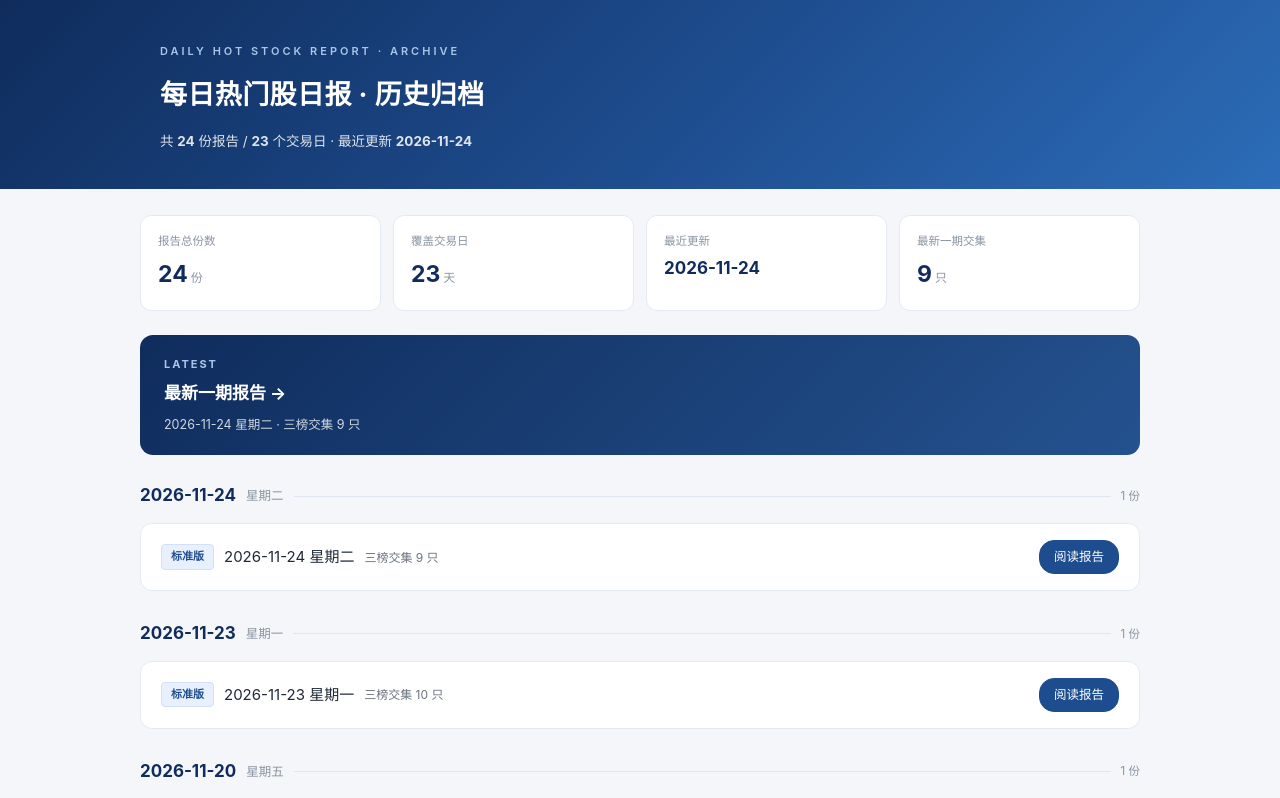
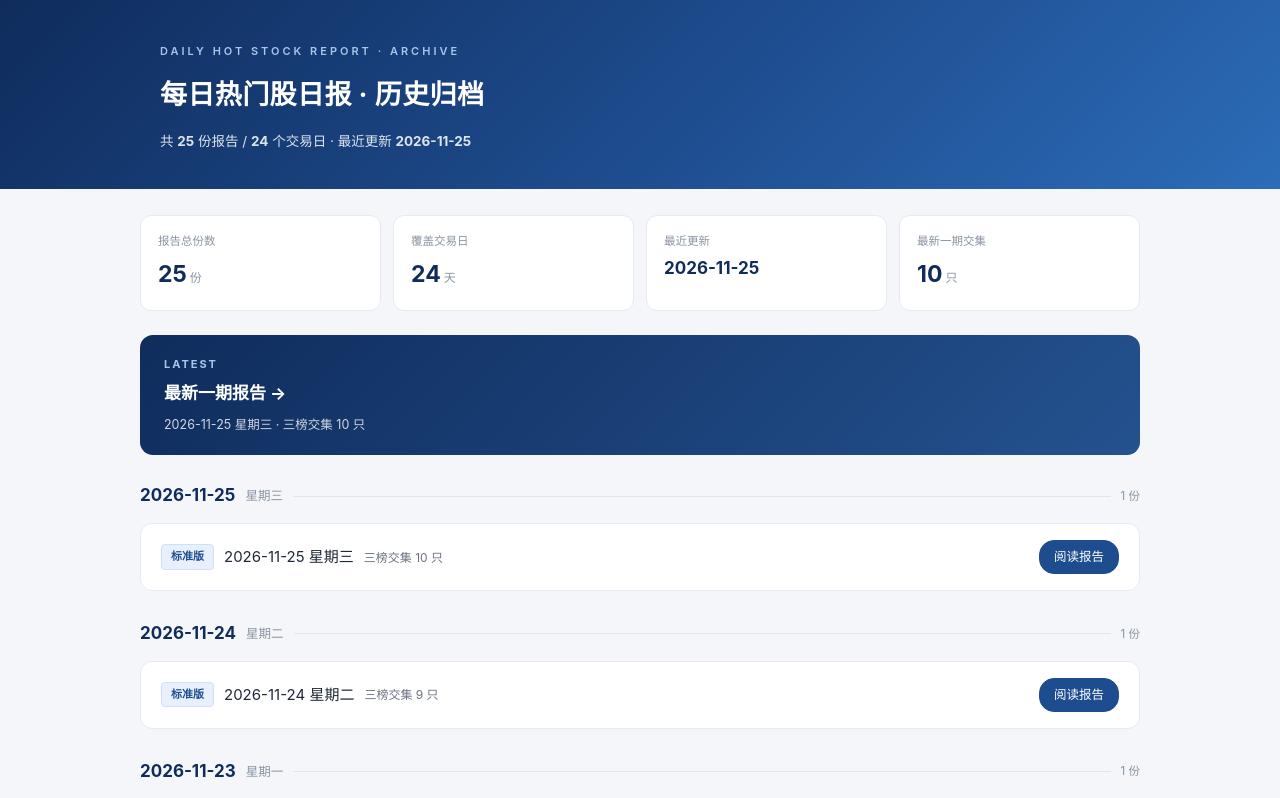
Before and after one commit to ws0502/hot-stock-daily, a plain HTML site: page index.html in a window 1280 px wide. Shown: the top 798 px of the page. Drawn offline with Linux system fonts and the light colour scheme.

Commit message:
daily report 2026-11-25: index

```diff
--- a/index.html
+++ b/index.html
@@ -47,22 +47,30 @@ footer{text-align:center;color:#94a3b8;font-size:12px;padding:20px 0}
 </style></head><body>
 <header><div class="wrap"><div class="kicker">DAILY HOT STOCK REPORT · ARCHIVE</div>
 <h1>每日热门股日报 · 历史归档</h1>
-<div class="sub">共 <b>24</b> 份报告 / <b>23</b> 个交易日 · 最近更新 <b>2026-11-24</b></div>
+<div class="sub">共 <b>25</b> 份报告 / <b>24</b> 个交易日 · 最近更新 <b>2026-11-25</b></div>
 </div></header>
 <div class="wrap body">
 <div class="stats">
-<div class="stat"><div class="sl">报告总份数</div><div class="sv">24<em>份</em></div></div>
-<div class="stat"><div class="sl">覆盖交易日</div><div class="sv">23<em>天</em></div></div>
-<div class="stat"><div class="sl">最近更新</div><div class="sv" style="font-size:17px">2026-11-24</div></div>
-<div class="stat"><div class="sl">最新一期交集</div><div class="sv">9<em>只</em></div></div>
+<div class="stat"><div class="sl">报告总份数</div><div class="sv">25<em>份</em></div></div>
+<div class="stat"><div class="sl">覆盖交易日</div><div class="sv">24<em>天</em></div></div>
+<div class="stat"><div class="sl">最近更新</div><div class="sv" style="font-size:17px">2026-11-25</div></div>
+<div class="stat"><div class="sl">最新一期交集</div><div class="sv">10<em>只</em></div></div>
 </div>
-<a class="latest" href="./latest.html"><div class="lk">LATEST</div><div class="lt">最新一期报告 →</div><div class="ld">2026-11-24 星期二 · 三榜交集 9 只</div></a>
+<a class="latest" href="./latest.html?sharecode=CZ2W4MZ2LY"><div class="lk">LATEST</div><div class="lt">最新一期报告 →</div><div class="ld">2026-11-25 星期三 · 三榜交集 10 只</div></a>
+<div class="day">
+<div class="dh"><span class="d">2026-11-25</span><span class="w">星期三</span><span class="bar"></span><span class="c">1 份</span></div>
+<div class="card"><div class="cl">
+<span class="ver">标准版</span><span>2026-11-25 星期三</span><span class="cnt">三榜交集 10 只</span></div>
+<div class="act">
+<a class="btn p" href="./report_20261125.html?sharecode=CZ2W4MZ2LY">阅读报告</a>
+</div></div>
+</div>
 <div class="day">
 <div class="dh"><span class="d">2026-11-24</span><span class="w">星期二</span><span class="bar"></span><span class="c">1 份</span></div>
 <div class="card"><div class="cl">
 <span class="ver">标准版</span><span>2026-11-24 星期二</span><span class="cnt">三榜交集 9 只</span></div>
 <div class="act">
-<a class="btn p" href="./report_20261124.html">阅读报告</a>
+<a class="btn p" href="./report_20261124.html?sharecode=CZ2W4MZ2LY">阅读报告</a>
 </div></div>
 </div>
 <div class="day">
@@ -70,7 +78,7 @@ footer{text-align:center;color:#94a3b8;font-size:12px;padding:20px 0}
 <div class="card"><div class="cl">
 <span class="ver">标准版</span><span>2026-11-23 星期一</span><span class="cnt">三榜交集 10 只</span></div>
 <div class="act">
-<a class="btn p" href="./report_20261123.html">阅读报告</a>
+<a class="btn p" href="./report_20261123.html?sharecode=CZ2W4MZ2LY">阅读报告</a>
 </div></div>
 </div>
 <div class="day">
@@ -78,7 +86,7 @@ footer{text-align:center;color:#94a3b8;font-size:12px;padding:20px 0}
 <div class="card"><div class="cl">
 <span class="ver">标准版</span><span>2026-11-20 星期五</span><span class="cnt">三榜交集 8 只</span></div>
 <div class="act">
-<a class="btn p" href="./report_20261120.html">阅读报告</a>
+<a class="btn p" href="./report_20261120.html?sharecode=CZ2W4MZ2LY">阅读报告</a>
 </div></div>
 </div>
 <div class="day">
@@ -86,7 +94,7 @@ footer{text-align:center;color:#94a3b8;font-size:12px;padding:20px 0}
 <div class="card"><div class="cl">
 <span class="ver">标准版</span><span>2026-11-19 星期四</span><span class="cnt">三榜交集 9 只</span></div>
 <div class="act">
-<a class="btn p" href="./report_20261119.html">阅读报告</a>
+<a class="btn p" href="./report_20261119.html?sharecode=CZ2W4MZ2LY">阅读报告</a>
 </div></div>
 </div>
 <div class="day">
@@ -94,7 +102,7 @@ footer{text-align:center;color:#94a3b8;font-size:12px;padding:20px 0}
 <div class="card"><div class="cl">
 <span class="ver">标准版</span><span>2026-11-18 星期三</span><span class="cnt">三榜交集 8 只</span></div>
 <div class="act">
-<a class="btn p" href="./report_20261118.html">阅读报告</a>
+<a class="btn p" href="./report_20261118.html?sharecode=CZ2W4MZ2LY">阅读报告</a>
 </div></div>
 </div>
 <div class="day">
@@ -102,7 +110,7 @@ footer{text-align:center;color:#94a3b8;font-size:12px;padding:20px 0}
 <div class="card"><div class="cl">
 <span class="ver">标准版</span><span>2026-11-17 星期二</span><span class="cnt">三榜交集 10 只</span></div>
 <div class="act">
-<a class="btn p" href="./report_20261117.html">阅读报告</a>
+<a class="btn p" href="./report_20261117.html?sharecode=CZ2W4MZ2LY">阅读报告</a>
 </div></div>
 </div>
 <div class="day">
@@ -110,7 +118,7 @@ footer{text-align:center;color:#94a3b8;font-size:12px;padding:20px 0}
 <div class="card"><div class="cl">
 <span class="ver">标准版</span><span>2026-11-16 星期一</span><span class="cnt">三榜交集 9 只</span></div>
 <div class="act">
-<a class="btn p" href="./report_20261116.html">阅读报告</a>
+<a class="btn p" href="./report_20261116.html?sharecode=CZ2W4MZ2LY">阅读报告</a>
 </div></div>
 </div>
 <div class="day">
@@ -118,7 +126,7 @@ footer{text-align:center;color:#94a3b8;font-size:12px;padding:20px 0}
 <div class="card"><div class="cl">
 <span class="ver">标准版</span><span>2026-11-13 星期五</span><span class="cnt">三榜交集 9 只</span></div>
 <div class="act">
-<a class="btn p" href="./report_20261113.html">阅读报告</a>
+<a class="btn p" href="./report_20261113.html?sharecode=CZ2W4MZ2LY">阅读报告</a>
 </div></div>
 </div>
 <div class="day">
@@ -126,7 +134,7 @@ footer{text-align:center;color:#94a3b8;font-size:12px;padding:20px 0}
 <div class="card"><div class="cl">
 <span class="ver">标准版</span><span>2026-11-12 星期四</span><span class="cnt">三榜交集 9 只</span></div>
 <div class="act">
-<a class="btn p" href="./report_20261112.html">阅读报告</a>
+<a class="btn p" href="./report_20261112.html?sharecode=CZ2W4MZ2LY">阅读报告</a>
 </div></div>
 </div>
 <div class="day">
@@ -134,7 +142,7 @@ footer{text-align:center;color:#94a3b8;font-size:12px;padding:20px 0}
 <div class="card"><div class="cl">
 <span class="ver">标准版</span><span>2026-11-11 星期三</span><span class="cnt">三榜交集 8 只</span></div>
 <div class="act">
-<a class="btn p" href="./report_20261111.html">阅读报告</a>
+<a class="btn p" href="./report_20261111.html?sharecode=CZ2W4MZ2LY">阅读报告</a>
 </div></div>
 </div>
 <div class="day">
@@ -142,7 +150,7 @@ footer{text-align:center;color:#94a3b8;font-size:12px;padding:20px 0}
 <div class="card"><div class="cl">
 <span class="ver">标准版</span><span>2026-11-10 星期二</span><span class="cnt">三榜交集 8 只</span></div>
 <div class="act">
-<a class="btn p" href="./report_20261110.html">阅读报告</a>
+<a class="btn p" href="./report_20261110.html?sharecode=CZ2W4MZ2LY">阅读报告</a>
 </div></div>
 </div>
 <div class="day">
@@ -150,7 +158,7 @@ footer{text-align:center;color:#94a3b8;font-size:12px;padding:20px 0}
 <div class="card"><div class="cl">
 <span class="ver">标准版</span><span>2026-11-09 星期一</span><span class="cnt">三榜交集 6 只</span></div>
 <div class="act">
-<a class="btn p" href="./report_20261109.html">阅读报告</a>
+<a class="btn p" href="./report_20261109.html?sharecode=CZ2W4MZ2LY">阅读报告</a>
 </div></div>
 </div>
 <div class="day">
@@ -158,7 +166,7 @@ footer{text-align:center;color:#94a3b8;font-size:12px;padding:20px 0}
 <div class="card"><div class="cl">
 <span class="ver">标准版</span><span>2026-11-06 星期五</span><span class="cnt">三榜交集 8 只</span></div>
 <div class="act">
-<a class="btn p" href="./report_20261106.html">阅读报告</a>
+<a class="btn p" href="./report_20261106.html?sharecode=CZ2W4MZ2LY">阅读报告</a>
 </div></div>
 </div>
 <div class="day">
@@ -166,7 +174,7 @@ footer{text-align:center;color:#94a3b8;font-size:12px;padding:20px 0}
 <div class="card"><div class="cl">
 <span class="ver">标准版</span><span>2026-11-05 星期四</span><span class="cnt">三榜交集 8 只</span></div>
 <div class="act">
-<a class="btn p" href="./report_20261105.html">阅读报告</a>
+<a class="btn p" href="./report_20261105.html?sharecode=CZ2W4MZ2LY">阅读报告</a>
 </div></div>
 </div>
 <div class="day">
@@ -174,7 +182,7 @@ footer{text-align:center;color:#94a3b8;font-size:12px;padding:20px 0}
 <div class="card"><div class="cl">
 <span class="ver">标准版</span><span>2026-11-04 星期三</span><span class="cnt">三榜交集 8 只</span></div>
 <div class="act">
-<a class="btn p" href="./report_20261104.html">阅读报告</a>
+<a class="btn p" href="./report_20261104.html?sharecode=CZ2W4MZ2LY">阅读报告</a>
 </div></div>
 </div>
 <div class="day">
@@ -182,7 +190,7 @@ footer{text-align:center;color:#94a3b8;font-size:12px;padding:20px 0}
 <div class="card"><div class="cl">
 <span class="ver">标准版</span><span>2026-11-03 星期二</span><span class="cnt">三榜交集 11 只</span></div>
 <div class="act">
-<a class="btn p" href="./report_20261103.html">阅读报告</a>
+<a class="btn p" href="./report_20261103.html?sharecode=CZ2W4MZ2LY">阅读报告</a>
 </div></div>
 </div>
 <div class="day">
@@ -190,7 +198,7 @@ footer{text-align:center;color:#94a3b8;font-size:12px;padding:20px 0}
 <div class="card"><div class="cl">
 <span class="ver">标准版</span><span>2026-11-02 星期一</span><span class="cnt">三榜交集 9 只</span></div>
 <div class="act">
-<a class="btn p" href="./report_20261102.html">阅读报告</a>
+<a class="btn p" href="./report_20261102.html?sharecode=CZ2W4MZ2LY">阅读报告</a>
 </div></div>
 </div>
 <div class="day">
@@ -198,7 +206,7 @@ footer{text-align:center;color:#94a3b8;font-size:12px;padding:20px 0}
 <div class="card"><div class="cl">
 <span class="ver">标准版</span><span>2026-10-30 星期五</span><span class="cnt">三榜交集 8 只</span></div>
 <div class="act">
-<a class="btn p" href="./report_20261030.html">阅读报告</a>
+<a class="btn p" href="./report_20261030.html?sharecode=CZ2W4MZ2LY">阅读报告</a>
 </div></div>
 </div>
 <div class="day">
@@ -206,7 +214,7 @@ footer{text-align:center;color:#94a3b8;font-size:12px;padding:20px 0}
 <div class="card"><div class="cl">
 <span class="ver">标准版</span><span>2026-10-29 星期四</span><span class="cnt">三榜交集 9 只</span></div>
 <div class="act">
-<a class="btn p" href="./report_20261029.html">阅读报告</a>
+<a class="btn p" href="./report_20261029.html?sharecode=CZ2W4MZ2LY">阅读报告</a>
 </div></div>
 </div>
 <div class="day">
@@ -214,7 +222,7 @@ footer{text-align:center;color:#94a3b8;font-size:12px;padding:20px 0}
 <div class="card"><div class="cl">
 <span class="ver">标准版</span><span>2026-10-28 星期三</span><span class="cnt">三榜交集 9 只</span></div>
 <div class="act">
-<a class="btn p" href="./report_20261028.html">阅读报告</a>
+<a class="btn p" href="./report_20261028.html?sharecode=CZ2W4MZ2LY">阅读报告</a>
 </div></div>
 </div>
 <div class="day">
@@ -222,7 +230,7 @@ footer{text-align:center;color:#94a3b8;font-size:12px;padding:20px 0}
 <div class="card"><div class="cl">
 <span class="ver">标准版</span><span>2026-10-27 星期二</span><span class="cnt">三榜交集 12 只</span></div>
 <div class="act">
-<a class="btn p" href="./report_20261027.html">阅读报告</a>
+<a class="btn p" href="./report_20261027.html?sharecode=CZ2W4MZ2LY">阅读报告</a>
 </div></div>
 </div>
 <div class="day">
@@ -230,7 +238,7 @@ footer{text-align:center;color:#94a3b8;font-size:12px;padding:20px 0}
 <div class="card"><div class="cl">
 <span class="ver">标准版</span><span>2026-10-26 星期一</span><span class="cnt">三榜交集 10 只</span></div>
 <div class="act">
-<a class="btn p" href="./report_20261026.html">阅读报告</a>
+<a class="btn p" href="./report_20261026.html?sharecode=CZ2W4MZ2LY">阅读报告</a>
 </div></div>
 </div>
 <div class="day">
@@ -238,12 +246,12 @@ footer{text-align:center;color:#94a3b8;font-size:12px;padding:20px 0}
 <div class="card"><div class="cl">
 <span class="ver">盘前版</span><span>2026-10-23 星期五</span><span class="cnt">三榜交集 7 只</span></div>
 <div class="act">
-<a class="btn p" href="./report_20261023_premarket.html">阅读报告</a>
+<a class="btn p" href="./report_20261023_premarket.html?sharecode=CZ2W4MZ2LY">阅读报告</a>
 </div></div>
 <div class="card"><div class="cl">
 <span class="ver">标准版</span><span>2026-10-23 星期五</span><span class="cnt">三榜交集 8 只</span></div>
 <div class="act">
-<a class="btn p" href="./report_20261023.html">阅读报告</a>
+<a class="btn p" href="./report_20261023.html?sharecode=CZ2W4MZ2LY">阅读报告</a>
 </div></div>
 </div>
 <div class="note">本归档由每日任务自动生成，索引基于发布目录内全部 <b>report_*.html</b> 文件重建，同一天存在多个版本时会全部列出。所有链接均需携带 sharecode 参数方可正常访问。</div>
```
